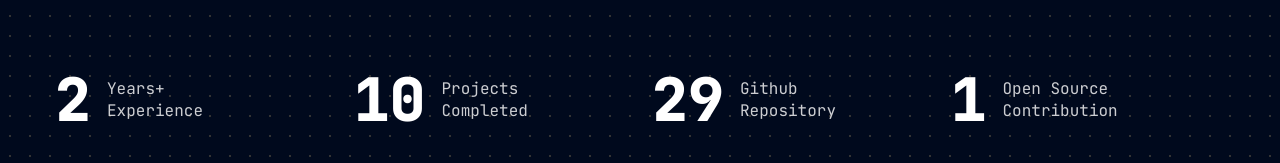
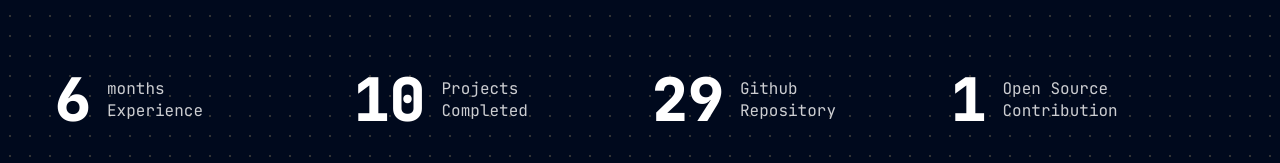
Before and after one commit to Muhammad-Anas-3/portfolio, a Next.js app: page / in a window 1280 px wide. Shown: the part 634-797 px from the top of the page. Built offline with nearby package versions, Linux system fonts and the light colour scheme.

Commit message:
Update Stats.jsx

```diff
--- a/components/Stats.jsx
+++ b/components/Stats.jsx
@@ -6,8 +6,8 @@ import CountUp from "react-countup";
 const Stats = () => {
   const stats = [
     {
-      num: 2,
-      text: "Years+ Experience",
+      num: 6,
+      text: "months Experience",
     },
     {
       num: 10,
```
